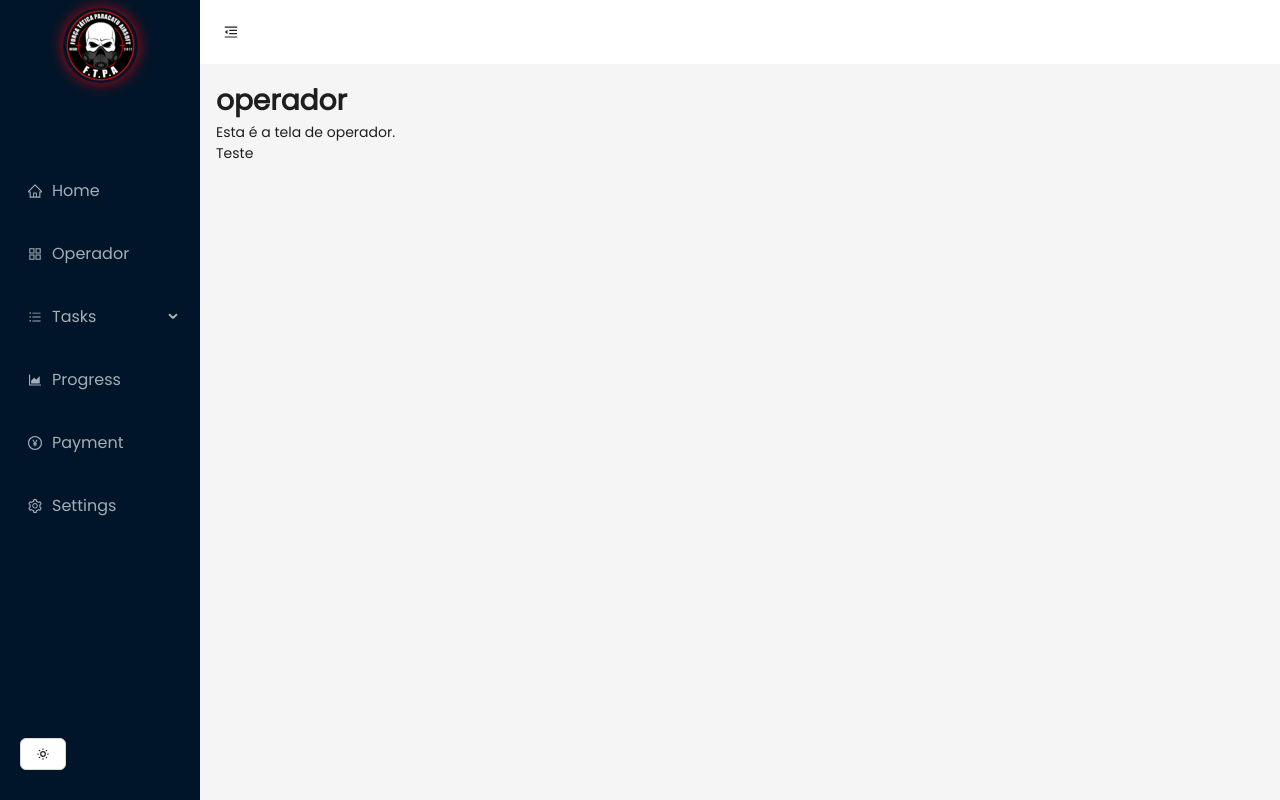
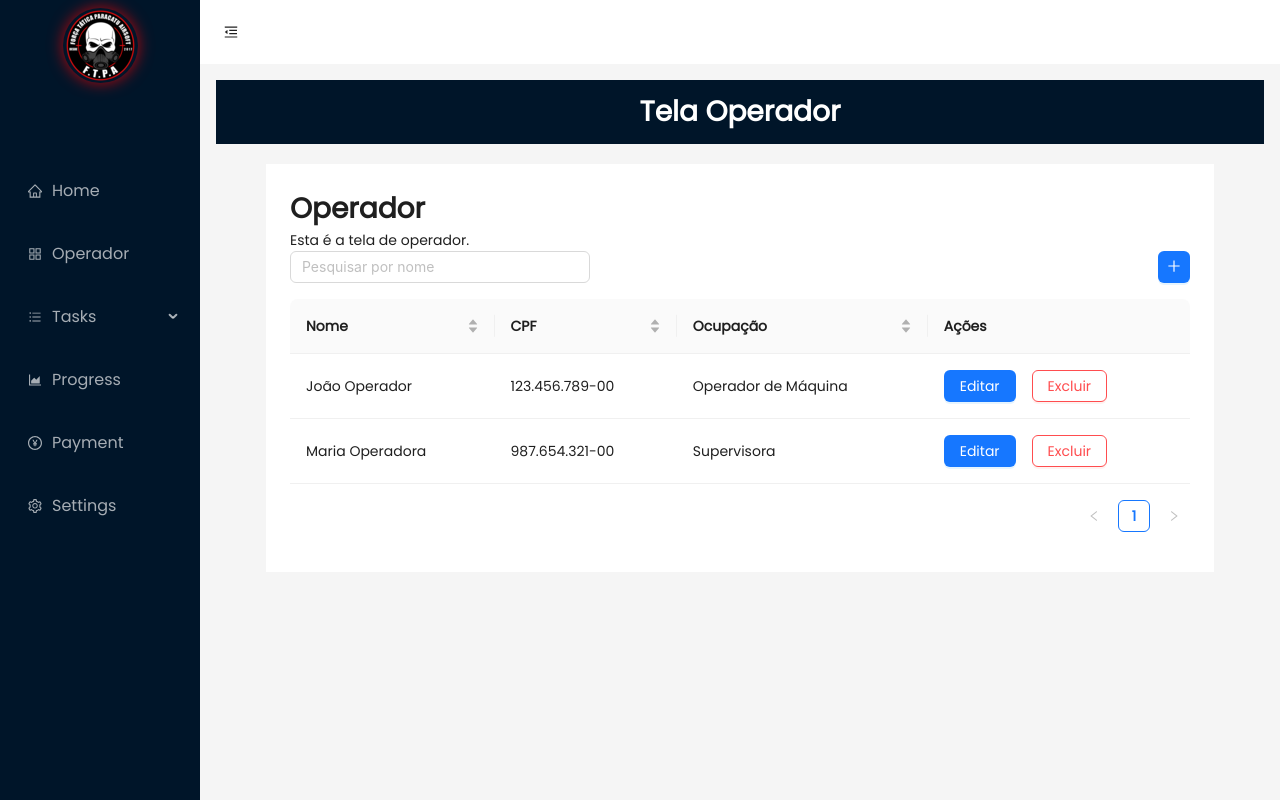
Before and after one commit to carlossilvapires/teste-dashboard, a React (Vite) app: page /TelaOperador in a window 1280 px wide. Shown: the top 800 px of the page. Built offline with nearby package versions, Linux system fonts and the light colour scheme; sample sign-in values are in the browser's storage.

Commit message:
Testes componentes tela operador

```diff
--- a/src/components/TelaOperador.jsx
+++ b/src/components/TelaOperador.jsx
@@ -1,13 +1,189 @@
 // src/components/operador.js
-import React from 'react';
+import React, { useState } from 'react';
+import { Layout, Table, Button, Space, Modal, Input, Popconfirm } from 'antd';
+import { PlusOutlined } from '@ant-design/icons'; // Ícone de +
+
+const { Header, Content, Footer } = Layout;
 
 const TelaOperador = () => {
+  // Dados de exemplo
+  const [dataSource, setDataSource] = useState([
+    {
+      key: '1',
+      name: 'João Operador',
+      cpf: '123.456.789-00',
+      ocupacao: 'Operador de Máquina',
+    },
+    {
+      key: '2',
+      name: 'Maria Operadora',
+      cpf: '987.654.321-00',
+      ocupacao: 'Supervisora',
+    },
+  ]);
+
+  // Estados para criação/edição e pesquisa
+  const [editingUser, setEditingUser] = useState(null);
+  const [isEditing, setIsEditing] = useState(false);
+  const [searchText, setSearchText] = useState('');
+
+  // Função para criar novo usuário
+  const createUser = () => {
+    setEditingUser({ key: '', name: '', cpf: '', ocupacao: '' });
+    setIsEditing(true);
+  };
+
+  // Função para salvar um novo usuário ou editar um existente
+  const saveUser = () => {
+    if (editingUser.key) {
+      // Edição de usuário
+      setDataSource((prev) =>
+        prev.map((user) => (user.key === editingUser.key ? editingUser : user))
+      );
+    } else {
+      // Criação de novo usuário
+      setDataSource((prev) => [
+        ...prev,
+        { ...editingUser, key: Date.now().toString() },
+      ]);
+    }
+    setIsEditing(false);
+  };
+
+  // Função para editar um usuário
+  const editUser = (record) => {
+    setEditingUser(record);
+    setIsEditing(true);
+  };
+
+  // Função para excluir um usuário
+  const deleteUser = (key) => {
+    setDataSource((prev) => prev.filter((user) => user.key !== key));
+  };
+
+  // Função para pesquisa
+  const onSearchChange = (e) => {
+    setSearchText(e.target.value);
+  };
+
+  // Filtrando dados com base na pesquisa
+  const filteredData = dataSource.filter((user) =>
+    user.name.toLowerCase().includes(searchText.toLowerCase())
+  );
+
+  // Definição das colunas
+  const columns = [
+    {
+      title: 'Nome',
+      dataIndex: 'name',
+      key: 'name',
+      sorter: (a, b) => a.name.localeCompare(b.name), // Ordenação por nome
+    },
+    {
+      title: 'CPF',
+      dataIndex: 'cpf',
+      key: 'cpf',
+      sorter: (a, b) => a.cpf.localeCompare(b.cpf), // Ordenação por CPF
+    },
+    {
+      title: 'Ocupação',
+      dataIndex: 'ocupacao',
+      key: 'ocupacao',
+      sorter: (a, b) => a.ocupacao.localeCompare(b.ocupacao), // Ordenação por ocupação
+    },
+    {
+      title: 'Ações',
+      key: 'actions',
+      render: (text, record) => (
+        <Space size="middle">
+          <Button type="primary" onClick={() => editUser(record)}>Editar</Button>
+          <Popconfirm
+            title="Tem certeza que deseja excluir?"
+            onConfirm={() => deleteUser(record.key)}
+            okText="Sim"
+            cancelText="Não"
+          >
+            <Button danger>Excluir</Button>
+          </Popconfirm>
+        </Space>
+      ),
+    },
+  ];
+
   return (
-    <div>
-      <h1>operador</h1>
-      <p>Esta é a tela de operador.</p>
-      {<p>Teste</p>}
-    </div>
+    <Layout>
+      {/* Header Section */}
+      <Header style={{ backgroundColor: '#001529', color: '#fff', textAlign: 'center', padding: '0 50px' }}>
+        <h1 style={{ color: '#fff' }}>Tela Operador</h1>
+      </Header>
+
+      {/* Content Section */}
+      <Content style={{ padding: '0 50px', marginTop: '20px', height: '100vh' }}>
+        <div style={{ background: '#fff', padding: 24, minHeight: 280 }}>
+          <h1>Operador</h1>
+          <p>Esta é a tela de operador.</p>
+
+          {/* Container para a barra de pesquisa e botão */}
+          <div style={{ display: 'flex', justifyContent: 'space-between', marginBottom: 16 }}>
+            <Input
+              placeholder="Pesquisar por nome"
+              value={searchText}
+              onChange={onSearchChange}
+              style={{ width: 300 }}
+            />
+            {/* Botão para criar novo usuário com ícone de + */}
+            <Button
+              type="primary"
+              icon={<PlusOutlined />}
+              onClick={createUser}
+              style={{ marginLeft: 16 }}
+            />
+          </div>
+
+          {/* Tabela de Usuários */}
+          <Table dataSource={filteredData} columns={columns} />
+
+          {/* Modal para criação/edição */}
+          {isEditing && (
+            <Modal
+              title={editingUser?.key ? "Editar Usuário" : "Criar Usuário"}
+              open={isEditing} // Usando a nova propriedade `open`
+              onCancel={() => setIsEditing(false)}
+              onOk={saveUser}
+            >
+              <Input
+                value={editingUser?.name}
+                onChange={(e) =>
+                  setEditingUser({ ...editingUser, name: e.target.value })
+                }
+                placeholder="Nome do usuário"
+              />
+              <Input
+                value={editingUser?.cpf}
+                onChange={(e) =>
+                  setEditingUser({ ...editingUser, cpf: e.target.value })
+                }
+                placeholder="CPF do usuário"
+                style={{ marginTop: 10 }}
+              />
+              <Input
+                value={editingUser?.ocupacao}
+                onChange={(e) =>
+                  setEditingUser({ ...editingUser, ocupacao: e.target.value })
+                }
+                placeholder="Ocupação do usuário"
+                style={{ marginTop: 10 }}
+              />
+            </Modal>
+          )}
+        </div>
+      </Content>
+
+      {/* Footer Section */}
+      <Footer style={{ textAlign: 'center', background: '#387' }}>
+        Ant Design ©2024 Created by You
+      </Footer>
+    </Layout>
   );
 };
 
```
